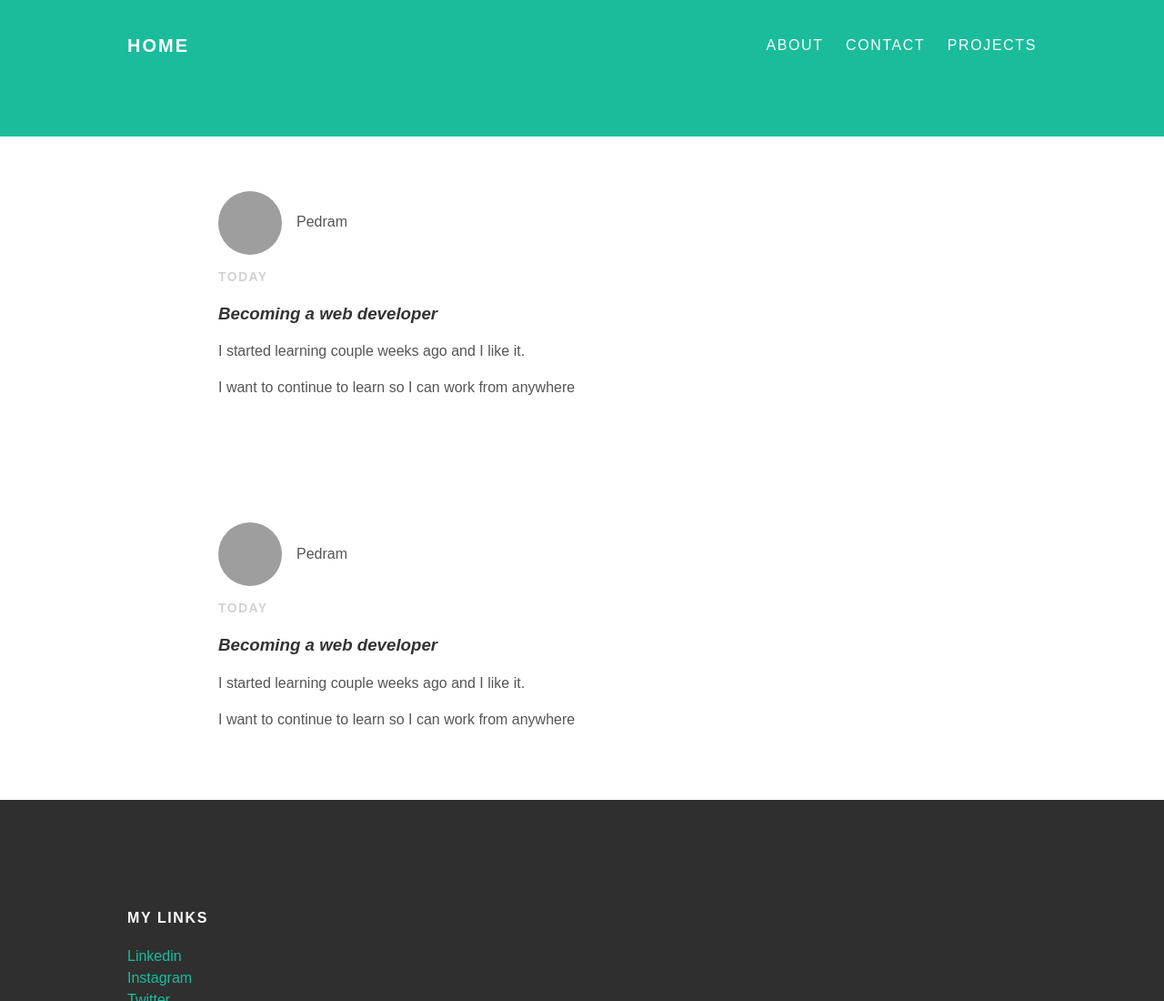
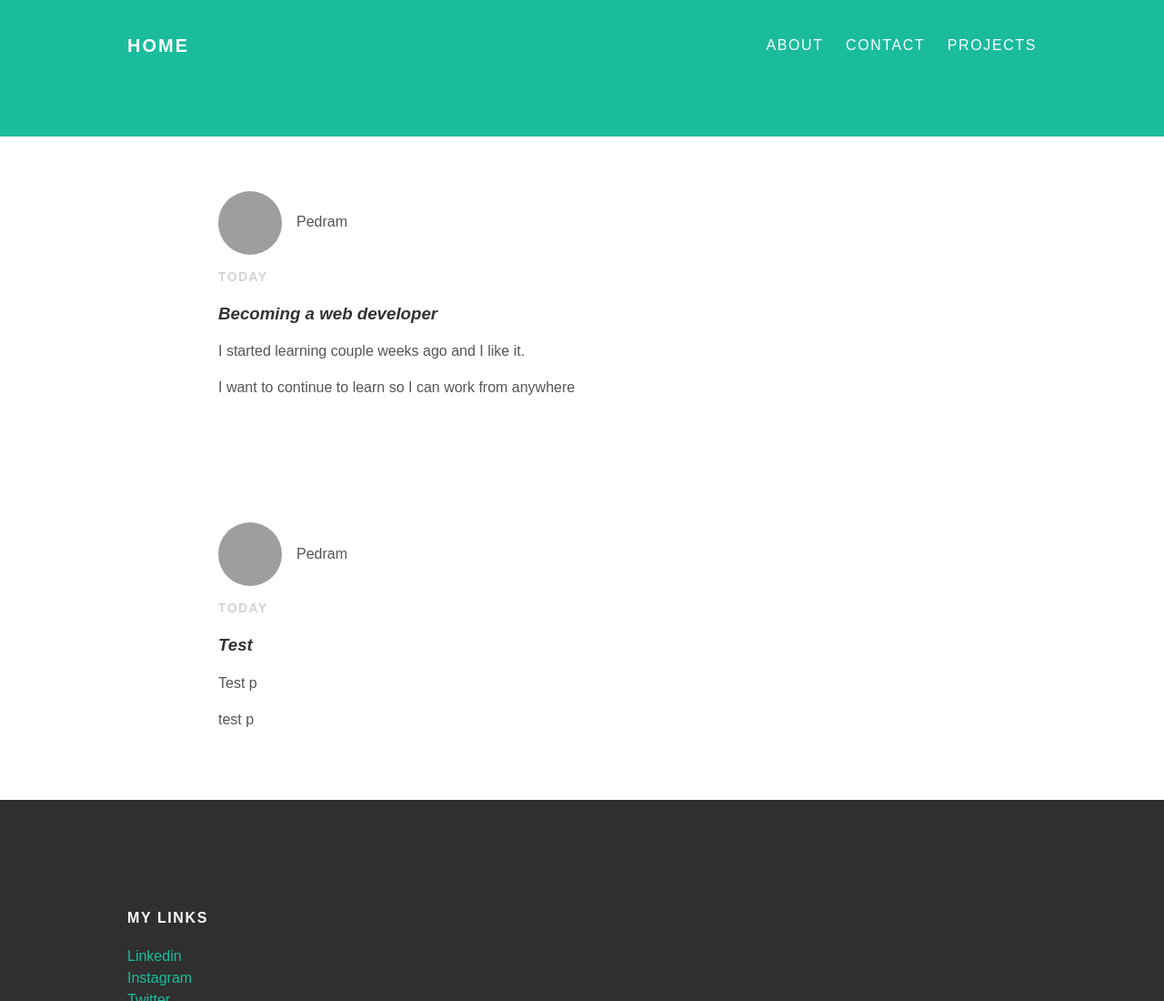
Before and after one commit to elastiboy/elastiboy.github.io, a plain HTML site: page index.html in a window 1280 px wide. Shown: the top 1100 px of the page at 91% size. Drawn offline with Linux system fonts and the light colour scheme; grey boxes are pictures that could not be loaded.

Commit message:
Update index.html

```diff
--- a/index.html
+++ b/index.html
@@ -31,9 +31,9 @@
   <div class="post">
   <div class="post-author"><img src = "me.jpg" width:"50" height="50" alt ="Pedram Haghzaban"><span>Pedram</span></div>
   <p class="post-date">Today</p>
-  <h3 class="post-title"><em>Becoming a web developer</em></h3>
-  <div class="post-content"><p>I started learning couple weeks ago and I like it.</p>
-    <p>I want to continue to learn so I can work from anywhere</p>
+  <h3 class="post-title"><em>Test</em></h3>
+  <div class="post-content"><p>Test p</p>
+    <p>test p</p>
   </div> <!--post content-->
 </div> <!--post-->
 </div> <!--container-->
```
